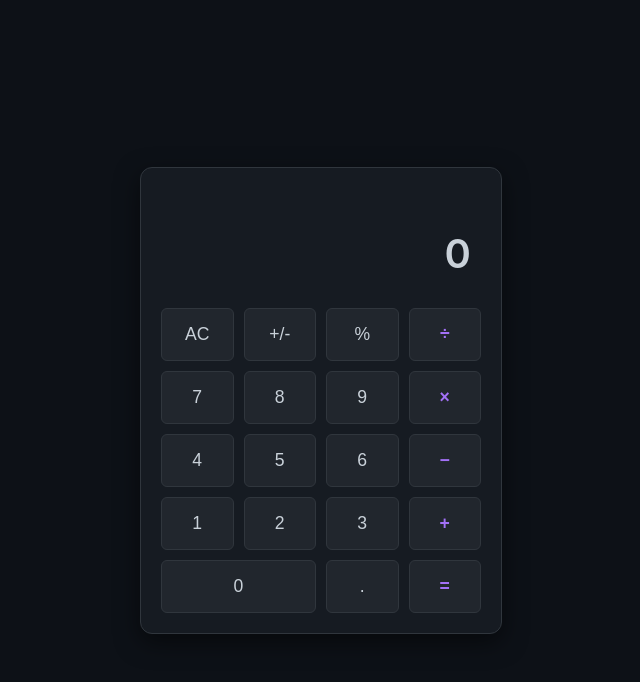
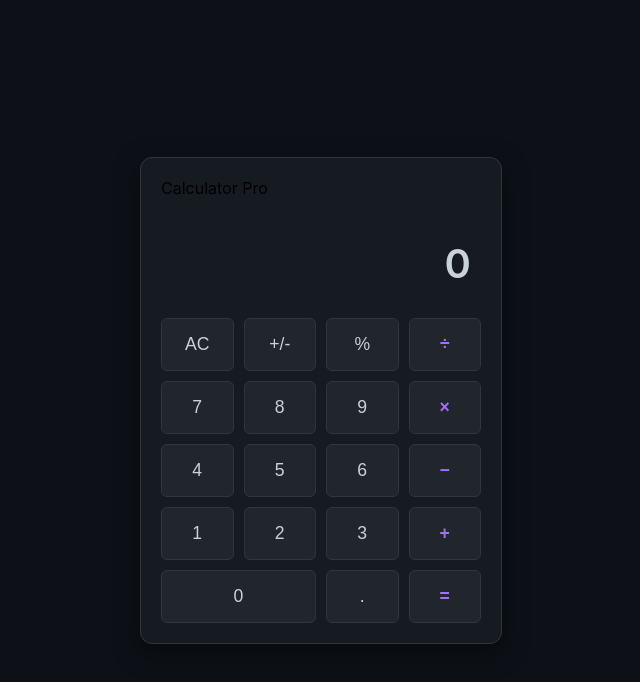
Before and after one commit to dawitamelak/-calculator-app, a plain HTML site: page index.html in a window 1280 px wide. Shown: the whole page, without its empty margins (319-959 px from the left). Drawn offline with Linux system fonts and the light colour scheme.

Commit message:
Update index.html

```diff
--- a/index.html
+++ b/index.html
@@ -3,11 +3,16 @@
 <head>
     <meta charset="UTF-8">
     <meta name="viewport" content="width=device-width, initial-scale=1.0">
-    <title>GitHub Dark Calculator</title>
+    <title>GitHub Pro Calculator</title>
     <link rel="stylesheet" href="style.css">
 </head>
 <body>
     <div class="calculator">
+        <div class="calc-header">
+            <span class="title">Calculator</span>
+            <span class="badge">Pro</span>
+        </div>
+
         <div class="display-container">
             <div id="expression" class="expression"></div>
             <div id="main-display" class="main-display">0</div>
```
